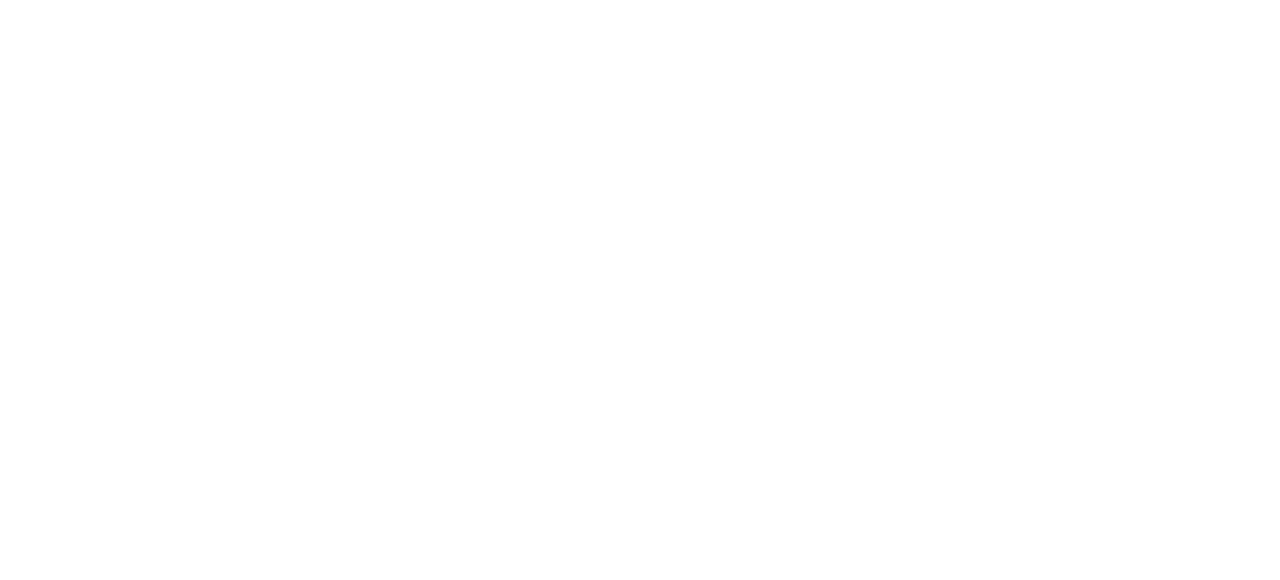
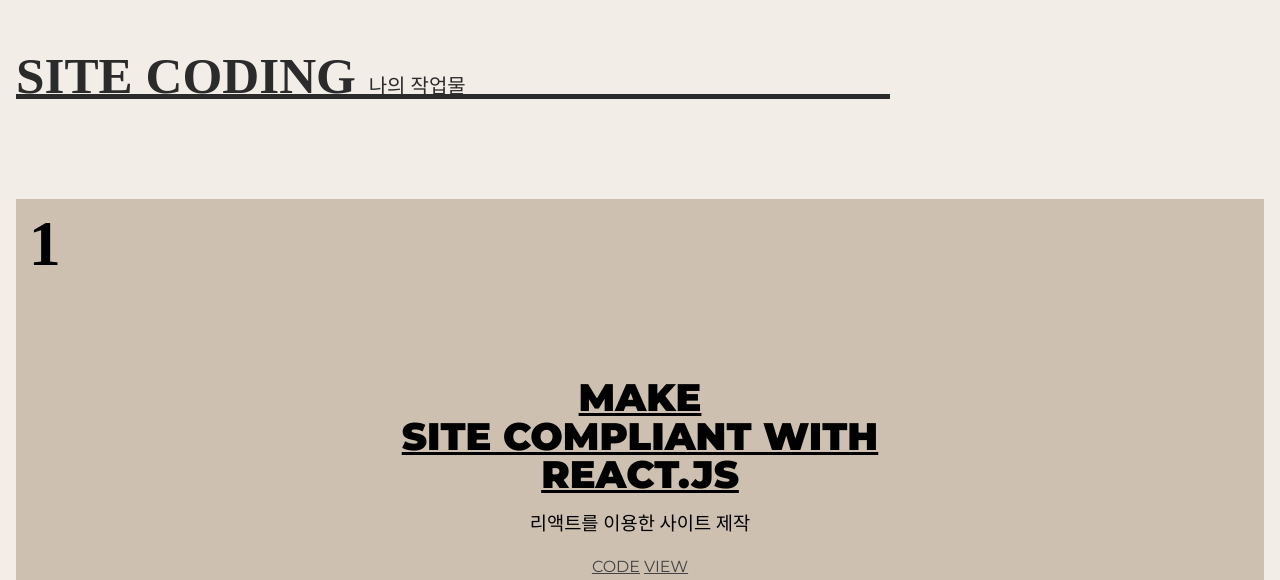
Before and after one commit to rhtjdwns/Portfolio-React, a React (Create React App) app: page / in a window 1280 px wide. Shown: the part 2217-2797 px from the top of the page. Before the commit the page ends 800 px from the top, so only its background shows below. Built offline with nearby package versions, Linux system fonts and the light colour scheme; a small style sheet from the web is missing; a web font is replaced by a local one.

Commit message:
사이트 영역

```diff
--- a/src/App.js
+++ b/src/App.js
@@ -1,7 +1,19 @@
 import React from "react";
+import { BrowserRouter, Route, Routes } from "react-router-dom";
 
+import HomeView from "./views/HomeView"
+
+/* React의 최상위 컴포넌트 */
 const App = () => {
-  return <div>App</div>;
+  return (
+    /* BrowserRouter : 라우팅을 적용하기 위한 컴포넌트 App 컴포넌트를 감싸서 라우팅 설정을 적용 */
+    /* Routes : 라우트들을 정의하는 컨테이너 각각의 Route 컴포넌트들을 Routes 컴포넌트 내부에 정의하여 경로와 컴포넌트를 매핑합니다.*/
+    <BrowserRouter>
+      <Routes>
+        <Route path="/" element={<HomeView />} />
+      </Routes>
+    </BrowserRouter>
+  );
 }
 
 export default App;
--- a/src/assets/scss/section/_header.scss
+++ b/src/assets/scss/section/_header.scss
@@ -36,7 +36,7 @@
                 ul {
                     display: block;
                     position: absolute;
-                    right: ();
+                    right: 0;
                     top: 68px;
                     background-color: rgba(116, 99, 99, 0.1);
                     backdrop-filter: blur(15px);
--- a/src/assets/scss/section/_site.scss
+++ b/src/assets/scss/section/_site.scss
@@ -0,0 +1,152 @@
+.site__inner {
+    padding: 16px;
+
+    .site__title {
+        position: sticky;
+        top: 70px;
+        left: 0;
+        width: 70%;
+        height: 5vw;
+        font-size: 4vw;
+        font-weight: 900;
+        line-height: 1.6;
+        font-family: var(--mainKor-font);
+        text-transform: uppercase;
+        color: var(--black100);
+        border-bottom: 0.4vw solid var(--black100);
+        margin-bottom: 100px;
+
+        @media (max-width: 800px){
+            width: 100%;
+            margin-bottom: 10vw;
+            font-size: 30px;
+            height: auto;
+            top: 68px;
+            z-index: 1000;
+            background-color: var(--mainBg-color);
+        }
+
+        em {
+            font-size: 1.25rem;
+            font-weight: 400;
+            line-height: 2;
+        }
+    }
+    .site__wrap {
+        .site__item {
+            height: 70vh;
+            @include flex-center;
+            flex-direction: column;
+            position: sticky;
+            left: 0;
+
+            &.s1 {
+                background-color: var(--subBg100);
+                top: 180px;
+
+                @media (max-width: 800px){
+                    top: 140px;
+                }
+            }
+            &.s2 {
+                background-color: var(--subBg200);
+                top: 200px;
+
+                @media (max-width: 800px){
+                    top: 160px;
+                }
+            }
+            &.s3 {
+                background-color: var(--subBg300);
+                top: 220px;
+
+                @media (max-width: 800px){
+                    top: 180px;
+                }
+            }
+            &.s4 {
+                background-color: var(--subBg400);
+                top: 240px;
+
+                @media (max-width: 800px){
+                    top: 200px;
+                }
+            }
+            .num {
+                font-size: 5vw;
+                line-height: 1;
+                font-weight: 900;
+                font-family: var(--mainNum-font);
+                position: absolute;
+                left: 1vw;
+                top: 1vw;
+
+                @media (max-width: 800px){
+                    font-size: 80px;
+                    left: 20px;
+                    top: 20px;
+                }
+            }
+            .text {
+                text-align: center;
+                margin-bottom: 1rem;
+
+                > div {
+                    font-size: 3vw;
+                    line-height: 1;
+                    font-weight: 900;
+                    text-transform: uppercase;
+                    text-decoration: underline;
+                    font-family: var(--mainEng-font);
+
+                    @media (max-width: 800px){
+                        font-size: 26px;
+                    }
+                }
+            }
+            .title {
+                font-family: var(--mainKor-font);
+                margin-bottom: 1rem;
+            }
+            .btn {
+                a {
+                    text-decoration: underline;
+                    text-transform: uppercase;
+                    color: var(--black200);
+                    font-size: 1rem;
+                    transition: all 0.3s;
+                    margin: 0 2px;
+
+                    &:hover {
+                        color: var(--black);
+                    }
+                }
+            }
+            .info {
+                position: absolute;
+                left: 0;
+                bottom: 3%;
+                width: 98%;
+                margin-left: 1%;
+                border-top: 1px solid var(--black);
+                border-bottom: 1px solid var(--black);
+                display: flex;
+                justify-content: space-between;
+
+                @media (max-width: 800px){
+                    flex-direction: column;
+                    width: 90%;
+                    margin-left: 5%;
+                    padding: 5px 0;
+                }
+
+                span {
+                    font-family: var(--mainKor-font);
+                    font-size: 12px;
+                    padding: 3px 0;
+                    text-transform: uppercase;
+                }
+            }
+        }
+    }
+}
--- a/src/assets/scss/setting/_reset.scss
+++ b/src/assets/scss/setting/_reset.scss
@@ -0,0 +1,101 @@
+// border-box 초기화
+*,
+*:before,
+*:after {
+    -webkit-box-sizing: border-box;
+    -moz-box-sizing: border-box;
+    box-sizing: border-box;
+}
+
+// 공백 초기화
+body,
+button,
+dd,
+dl,
+dt,
+fieldset,
+form,
+h1,
+h2,
+h3,
+h4,
+h5,
+h6,
+input,
+legend,
+li,
+ol,
+p,
+select,
+table,
+td,
+textarea,
+th,
+ul,
+figure,
+figcaption {
+    margin: 0;
+    padding: 0;
+}
+
+// 폰트 초기화
+body,
+button,
+input,
+select,
+table,
+textarea {
+    font-family: var(--mainEng-font), var(--mainKor-font), "Apple SD Gothic Neo", "Malgun Gothic", "맑은 고딕", helvetica, sans-serif;
+}
+
+// 링크 초기화
+a,
+a:hover,
+a:focus {
+color: inherit;
+    text-decoration: none;
+}
+
+// 스타일 초기화
+h1,
+h2,
+h3,
+h4,
+h5,
+h6 {
+    font-weight: normal;
+}
+
+ul {
+    list-style: none;
+}
+
+em,
+address {
+    font-style: normal;
+}
+
+strong {
+    font-weight: normal;
+}
+
+img {
+    vertical-align: top;
+    width: 100%;
+}
+
+// 스킵메뉴
+#skip a {
+    position: absolute;
+    left: 10px;
+    top: -92px;
+    z-index: 100000;
+    font-size: 1rem;
+    padding: 10px 30px;
+    color: var(--white);
+    background: var(--black);
+}
+#skip a:focus,
+#skip a:active {
+    top: 10px;
+}
--- a/src/assets/scss/style.scss
+++ b/src/assets/scss/style.scss
@@ -0,0 +1,18 @@
+/* CSS 코드를 모듈화하고, 스타일 시트를 섹션별로 분리하여 관리. 코드의 가독성과 유지보수성을 늘린다. */
+
+@charset "UTF-8";
+
+// setting
+@import "setting/fonts";
+@import "setting/vars";
+@import "setting/reset";
+@import "setting/mixin";
+
+// section
+@import "section/header";
+@import "section/intro";
+@import "section/skill";
+@import "section/site";
+@import "section/port";
+@import "section/contact";
+@import "section/footer";
--- a/src/components/Footer.jsx
+++ b/src/components/Footer.jsx
@@ -0,0 +1,7 @@
+import React from "react";
+
+const Footer = () => {
+    return <div>Footer</div>;
+};
+
+export default Footer;
--- a/src/components/Main.jsx
+++ b/src/components/Main.jsx
@@ -0,0 +1,11 @@
+import React from "react";
+
+const Main = ({ children }) => {
+    return (
+        <main id="main" role="main">
+            {children}
+        </main>
+    );
+};
+
+export default Main;
--- a/src/components/Site.jsx
+++ b/src/components/Site.jsx
@@ -1,7 +1,51 @@
 import React from "react";
 
+const siteText = [
+    {
+        text: ["make", "site compliant with", "react.js"],
+        title: "리액트를 이용한 사이트 제작",
+        code: "https://github.com/rhtjdwns/Portfolio-React",
+        view: "",
+        info: [
+            "site coding",
+            "production period : two days",
+            "use stack : HTML5/CSS3, CSS Variable, Vite",
+        ],
+    },
+];
+
 const Site = () => {
-    return <div>Site</div>;
+    return (
+        <section id="site">
+            <div className="site__inner">
+                <h2 className="site__title">Site coding <em>나의 작업물</em></h2>
+                <div className="site__wrap">
+                    {siteText.map((site, key) => (
+                        <article className={`site__item s${key+1}`} key={key}>
+                            <span className="num">{key+1}</span>
+                            <div className="text">
+                                <div>{site.text[0]}</div>
+                                <div>{site.text[1]}</div>
+                                <div>{site.text[2]}</div>
+                            </div>
+                            <h3 className="title">
+                                {site.title}
+                            </h3>
+                            <div className="btn">
+                                <a href={site.code}>code</a>
+                                <a href={site.view}>view</a>
+                            </div>
+                            <div className="info">
+                                <span>{site.info[0]}</span>
+                                <span>{site.info[1]}</span>
+                                <span>{site.info[2]}</span>
+                            </div>
+                        </article>
+                    ))}
+                </div>
+            </div>
+        </section>
+    );
 };
 
 export default Site;
--- a/src/views/HomeView.jsx
+++ b/src/views/HomeView.jsx
@@ -0,0 +1,29 @@
+import React from "react";
+import Header from "../components/Header";
+import Intro from "../components/Intro";
+import Skill from "../components/Skill";
+import Site from "../components/Site";
+import Port from "../components/Port";
+import Contact from "../components/Contact";
+import Footer from "../components/Footer";
+import Skip from "../components/Skip";
+import Main from "../components/Main";
+
+const HomeView = () => {
+    return (
+      <>
+        <Skip />
+        <Header />
+        <Main>
+            <Intro />
+            <Skill />
+            <Site />
+            <Port />
+            <Contact />
+        </Main>
+        <Footer />
+      </>
+    );
+};
+
+export default HomeView;
```
